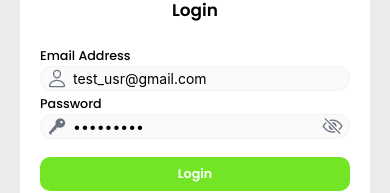
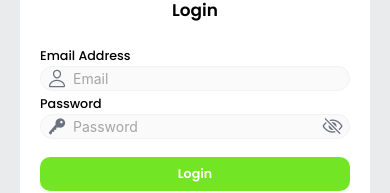
Before and after one commit to eldirb21/rn-test, a React Native app: screen /Login in a window 390 px wide. Shown: the part 328-521 px from the top of the page. Built offline with nearby package versions, Linux system fonts and the light colour scheme.

Commit message:
feat: adjust form login

```diff
--- a/src/screens/LoginScreen.tsx
+++ b/src/screens/LoginScreen.tsx
@@ -18,8 +18,8 @@ interface InputProps {
 }
 export default function LoginScreen({ navigation }: any) {
   const [inputs, setInputs] = useState<InputProps>({
-    email: 'test_usr@gmail.com',
-    password: 'User12345',
+    email: '',
+    password: '',
   })
   const [errors, setErrors] = useState<InputProps>({ email: '', password: '' })
   const [loading, setLoading] = useState(false)
```
